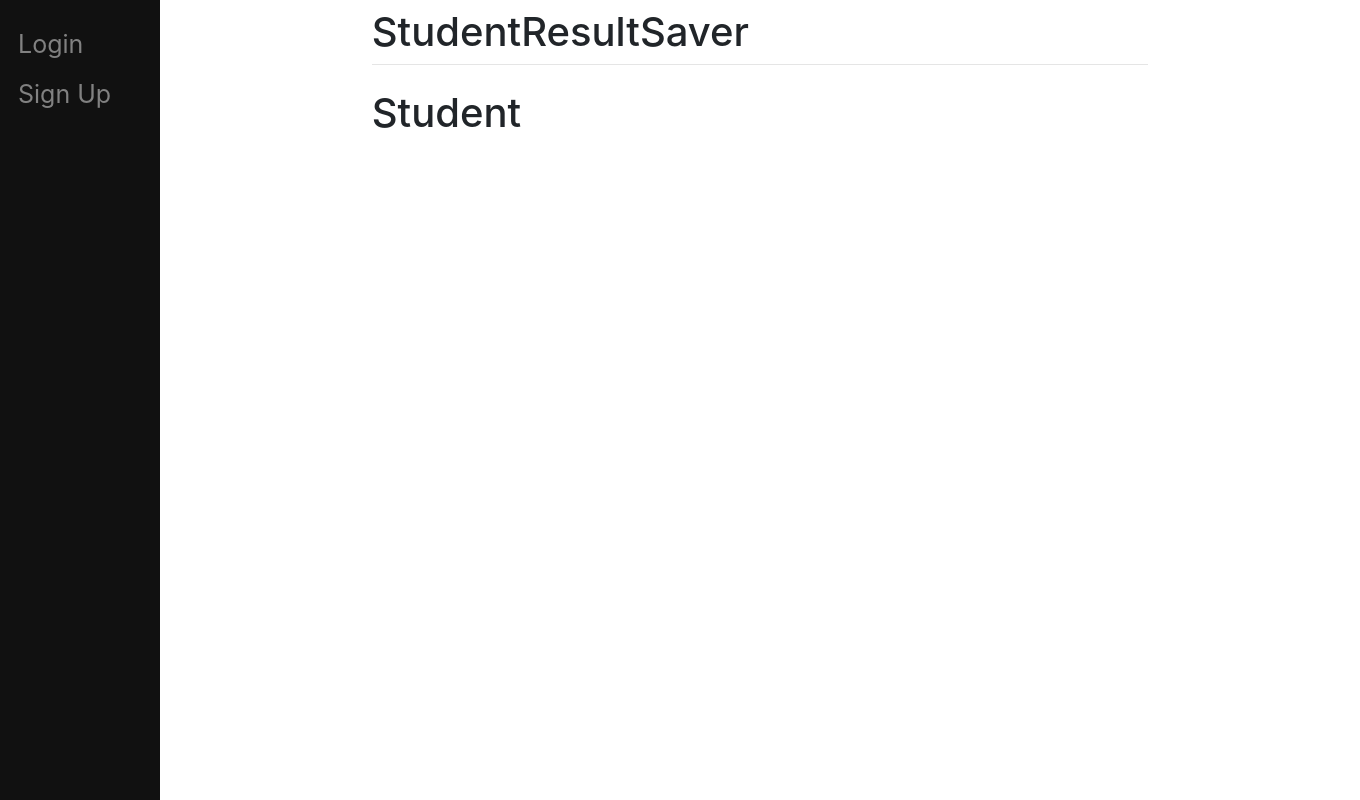
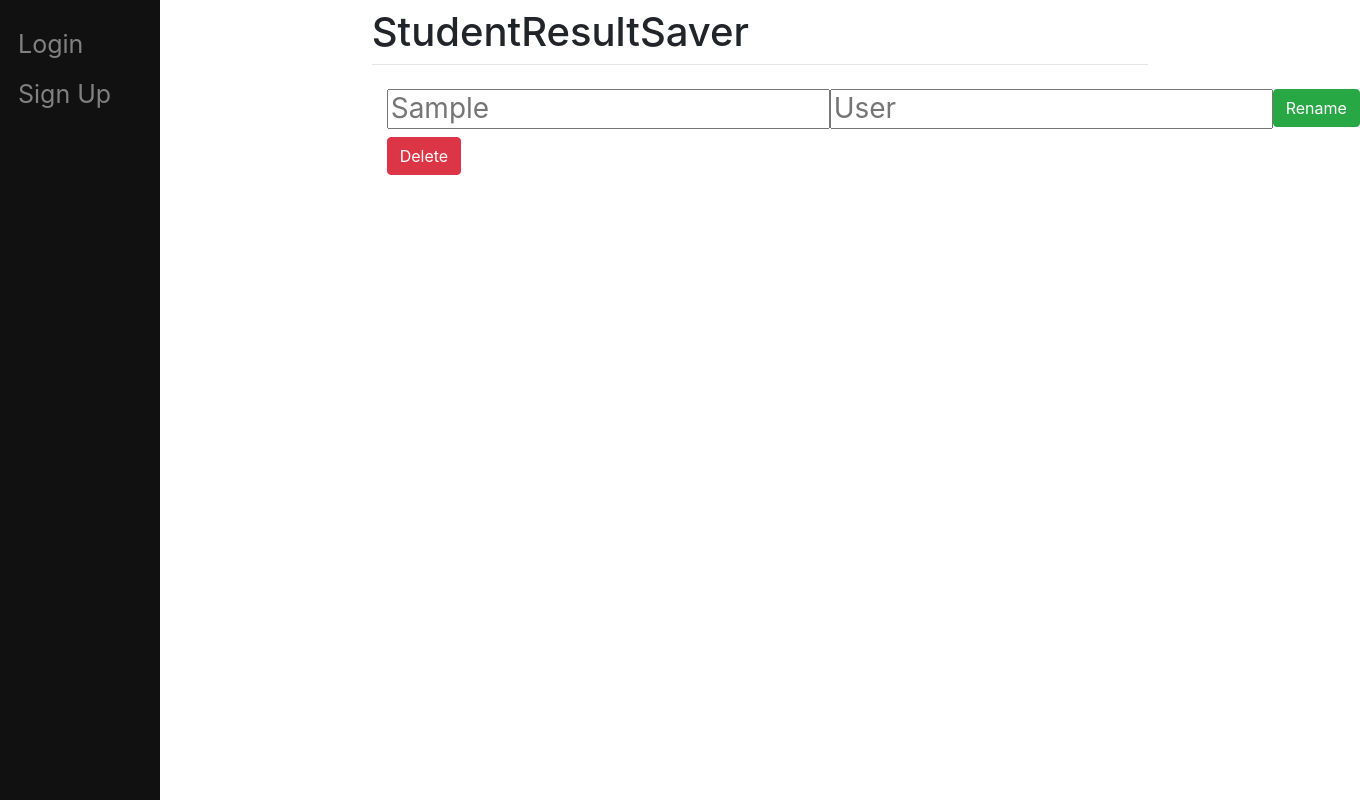
Before and after one commit to JontePonte/StudentResultSaverWeb, a Django app: page /student/1 in a window 1360 px wide. Run offline with Django 4.2, Linux system fonts and the light colour scheme; tables that the repository leaves empty hold one stand-in row (values such as "Sample post"); some libraries are stand-ins or nearby versions.

Commit message:
Added features to single student view

```diff
--- a/website/main/templates/main/student.html
+++ b/website/main/templates/main/student.html
@@ -3,5 +3,28 @@
 {% block title %}{{st.first_name}}{{st.last_name}}{% endblock %}
 
 {% block content %}
-    <h1>Student</h1>
+
+    <!-- Name, Rename and Delete are in a single row -->
+    <div class="container">
+        <div class="row">
+            <!-- Show name and enable rename student -->
+            <div class="col">
+                <form method="POST">
+                    {% csrf_token %}
+                    <div class="input-group-prepend">
+                        <h3><input type="text", name="rename_first", placeholder="{{st.first_name}}"></h3>
+                        <h3><input type="text", name="rename_last", placeholder="{{st.last_name}}"></h3>
+                        <h3><button type="submit" name="save_rename" value="save_rename" class="btn btn-success">Rename</button></h3>
+                    </div>
+                </form>
+            </div>
+            <!-- Delete group -->
+            <div class="col">
+                <form method="POST">
+                    {% csrf_token %}
+                    <button type="submit" name="delete_student" value="delete_student" class="btn btn-danger">Delete</button>
+                </form>
+            </div>
+        </div>
+    </div>
 {% endblock %}
```
